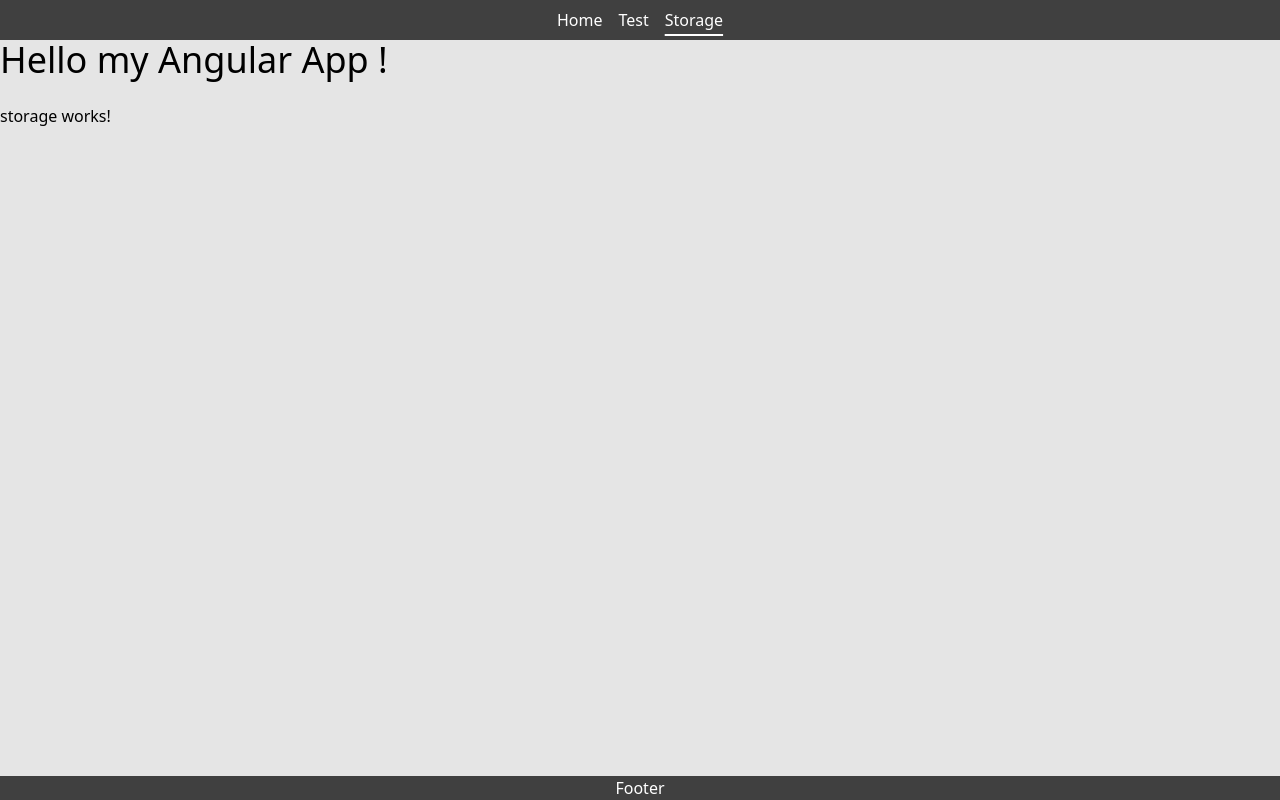
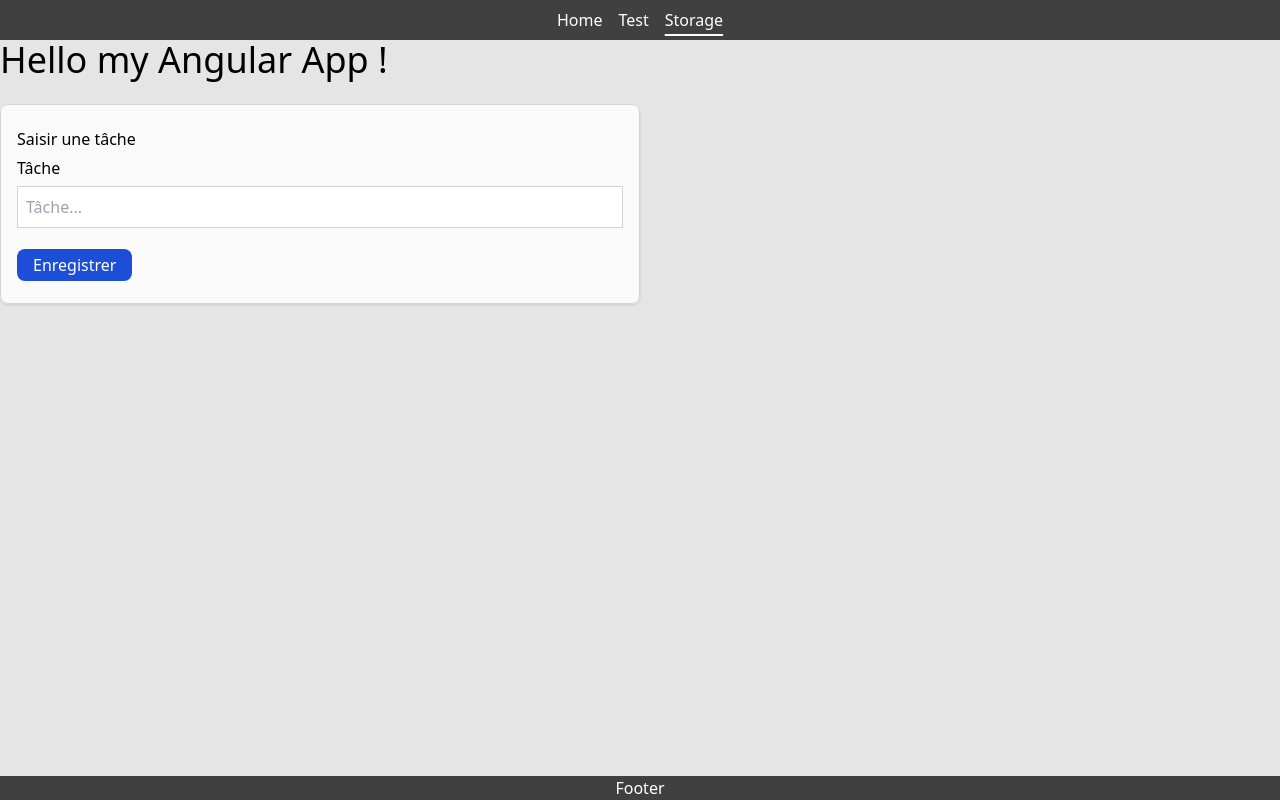
Before and after one commit to giltest99/git-simple, an Angular app: page /storage in a window 1280 px wide. Built offline with nearby package versions, Linux system fonts and the light colour scheme.

Commit message:
Création du formulaire html

```diff
--- a/src/app/storage/storage.component.html
+++ b/src/app/storage/storage.component.html
@@ -1 +1,22 @@
-<p>storage works!</p>
+<section class="flex flex-row gap-4 justify-between">
+  <fieldset
+    class="w-1/2 border border-neutral-300 p-4 min-h-[200px] bg-neutral-50 shadow rounded-lg"
+  >
+    <div class="flex flex-col justify-evenly h-full">
+      <p>Saisir une tâche</p>
+      <label for="task">Tâche</label>
+      <input
+        type="text"
+        placeholder="Tâche..."
+        class="border border-neutral-300 p-2"
+      />
+      <div class="mt-4">
+        <button
+          class="bg-blue-700 hover:bg-blue-800 duration-200 text-white px-4 py-1 rounded-lg"
+        >
+          Enregistrer
+        </button>
+      </div>
+    </div>
+  </fieldset>
+</section>
```
